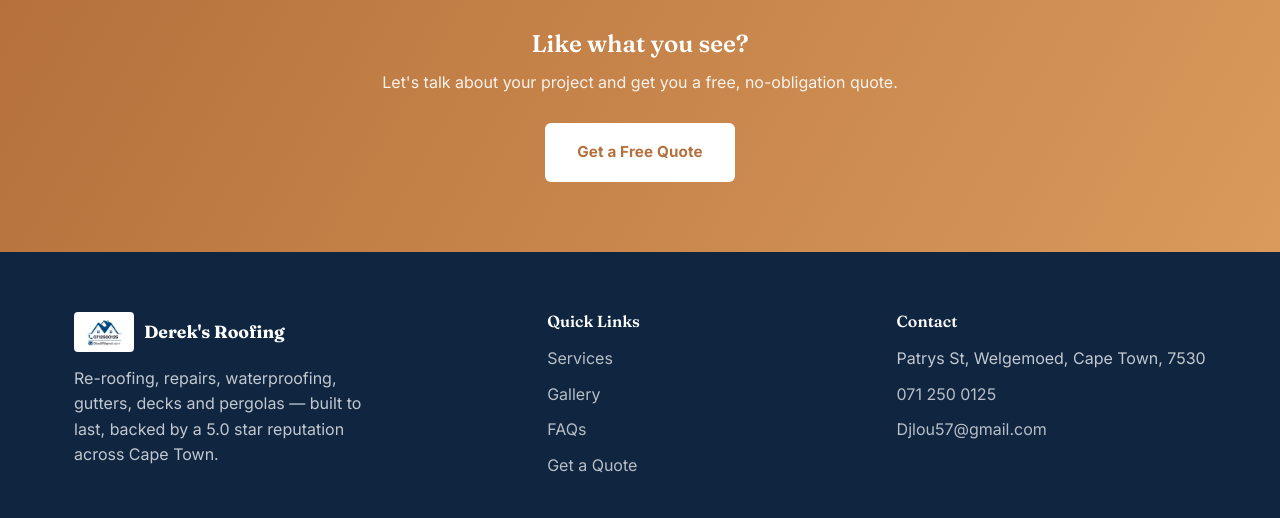
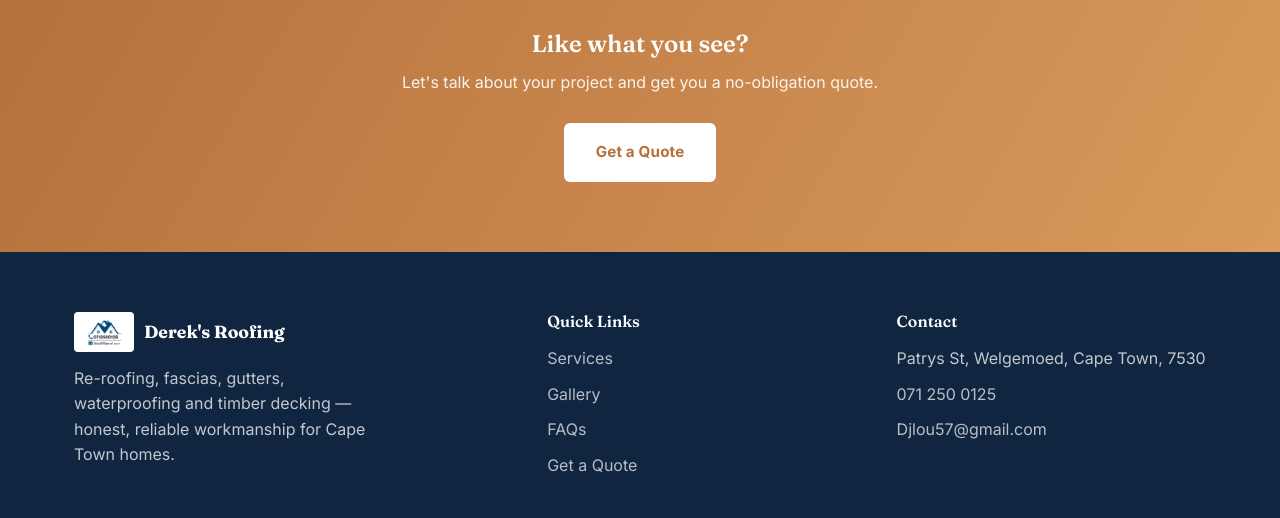
Before and after one commit to stoner4kt/Derek-s-Roofing2, a plain HTML site: page gallery.html in a window 1280 px wide. Shown: the part 1184-1702 px from the top of the page. Drawn offline with Linux system fonts and the light colour scheme.

Commit message:
Update remaining pages: remove Free from CTAs, consistent footer, call-out fee note in FAQ

```diff
--- a/gallery.html
+++ b/gallery.html
@@ -29,7 +29,7 @@
     </nav>
     <div class="nav-cta">
       <a class="nav-phone" href="tel:+27712500125">&#128222; 071 250 0125</a>
-      <a class="btn btn-primary" href="index.html#contact">Get a Free Quote</a>
+      <a class="btn btn-primary" href="index.html#contact">Get a Quote</a>
       <button class="menu-toggle" aria-label="Toggle menu">&#9776;</button>
     </div>
   </div>
@@ -57,8 +57,8 @@
 <div class="cta-banner">
   <div class="container">
     <h2>Like what you see?</h2>
-    <p>Let's talk about your project and get you a free, no-obligation quote.</p>
-    <a href="index.html#contact" class="btn" style="background:#fff;color:var(--timber);">Get a Free Quote</a>
+    <p>Let's talk about your project and get you a no-obligation quote.</p>
+    <a href="index.html#contact" class="btn" style="background:#fff;color:var(--timber);">Get a Quote</a>
   </div>
 </div>
 <div class="lightbox">
@@ -75,7 +75,7 @@
           <img src="images/logo.jpg" alt="Derek's Roofing logo">
           <strong style="color:#fff;font-family:'Fraunces',serif;font-size:1.1rem;">Derek's Roofing</strong>
         </div>
-        <p style="max-width:320px;">Re-roofing, repairs, waterproofing, gutters, decks and pergolas &mdash; built to last, backed by a 5.0 star reputation across Cape Town.</p>
+        <p style="max-width:320px;">Re-roofing, fascias, gutters, waterproofing and timber decking &mdash; honest, reliable workmanship for Cape Town homes.</p>
       </div>
       <div>
         <h4>Quick Links</h4>
```
Also changed, not shown: faq.html (+3 -3 lines).
